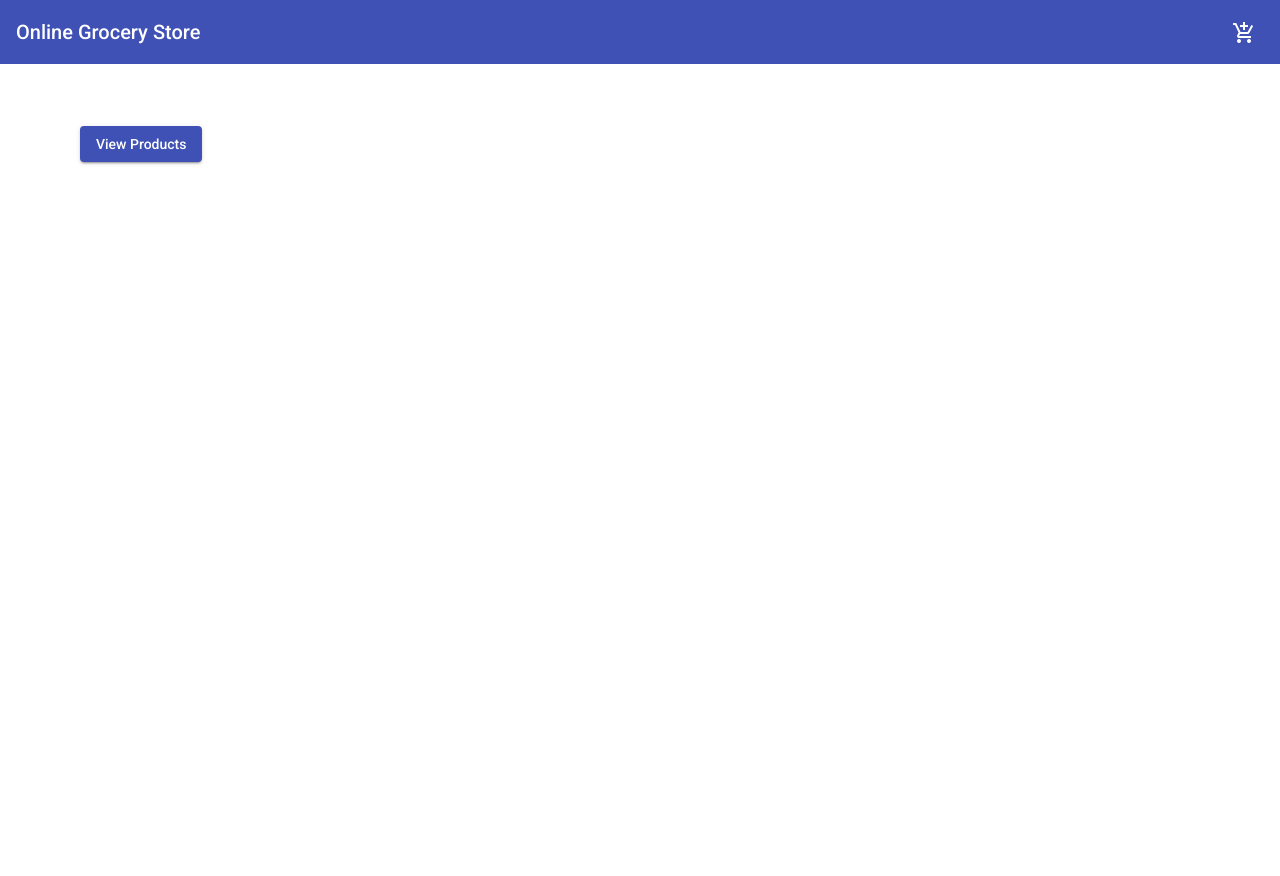
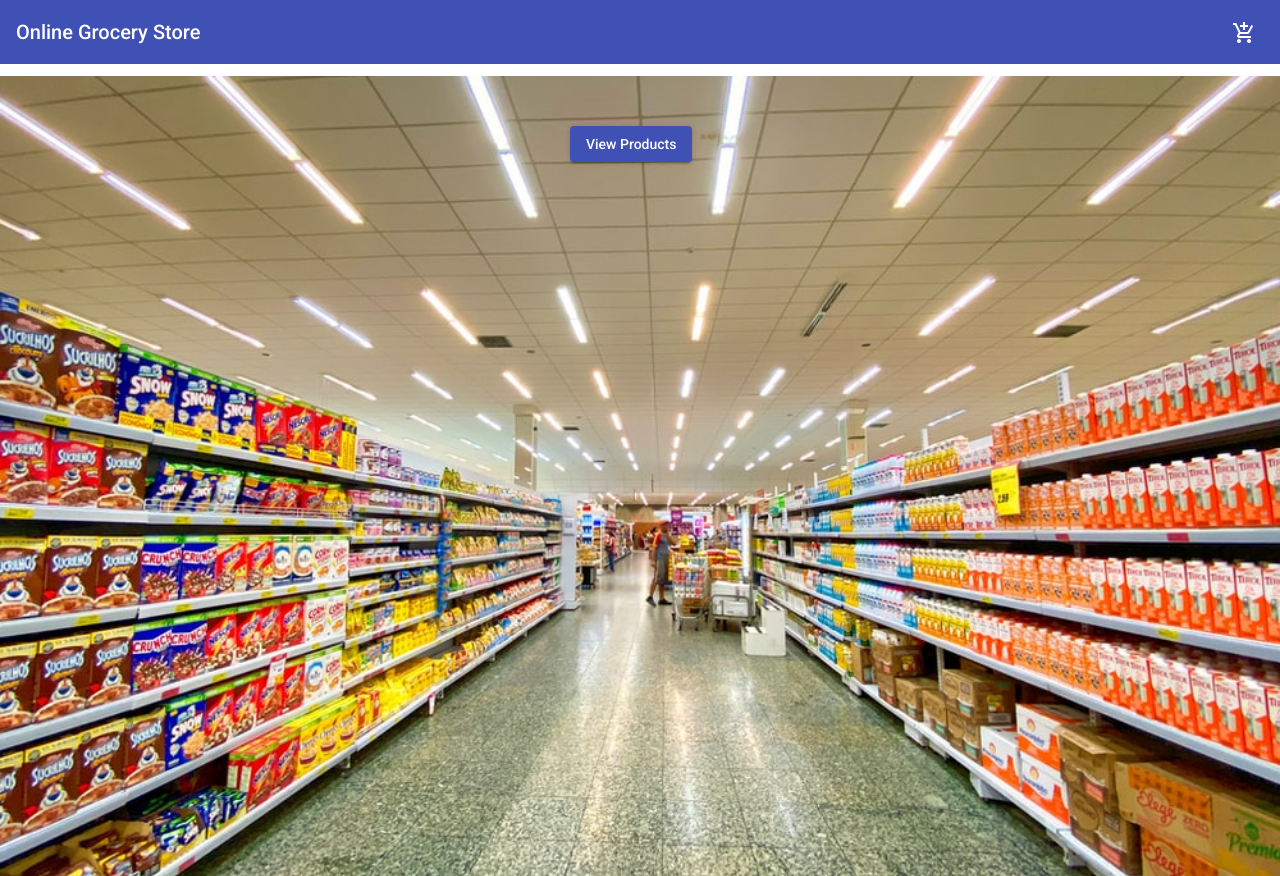
Before and after one commit to sriramsri1991/online-grocery-store, an Angular app: page / in a window 1280 px wide. Before the commit the page ends 800 px from the top, so only its background shows below. Built offline with nearby package versions, Linux system fonts and the light colour scheme.

Commit message:
Feat: Added a background image to the landing page

```diff
--- a/src/app/app.component.css
+++ b/src/app/app.component.css
@@ -1,3 +1,11 @@
 div.viewbutton{
-  padding: 50px 30px 50px 80px;
+  padding: 50px 30px 80px 570px;
 }
+div.groceryImage{
+  background-image: url("/../assets/grocery.jpg");
+  background-position: center;
+  background-repeat: no-repeat;
+  background-position: center;
+  background-size: cover;
+  height: 100%;
+}
--- a/src/app/app.component.html
+++ b/src/app/app.component.html
@@ -1,9 +1,10 @@
 
 <app-header></app-header>
-
+<div class="groceryImage">
 <div class="viewbutton">
   <div class="example-button-row">
     <button mat-raised-button color="primary">View Products</button>
   </div>
 </div>
+</div>
 <router-outlet></router-outlet>
```
